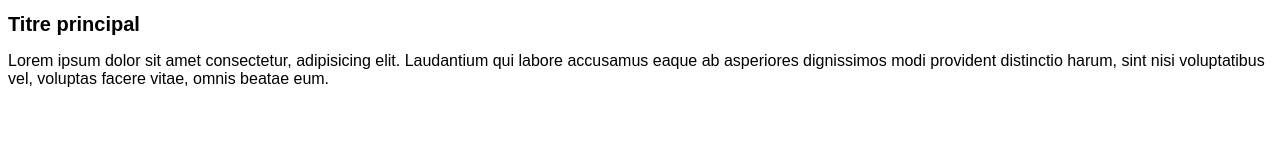
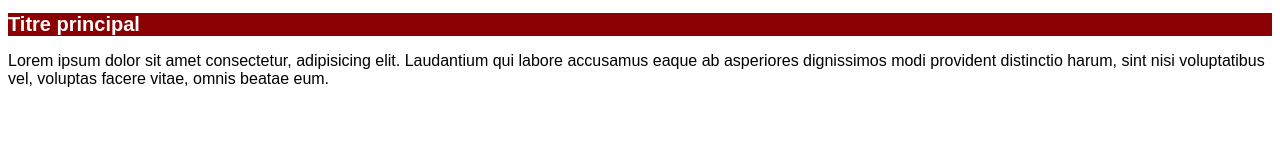
Before and after one commit to MateoGomezL/ex3, a plain HTML site: page index.html in a window 1280 px wide. Drawn offline with Linux system fonts and the light colour scheme.

Commit message:
M - modification du h1 dans le header

```diff
--- a/css/style.css
+++ b/css/style.css
@@ -1,5 +1,10 @@
 body{
     font-family: Arial;
+}
+header{
+    background-color: darkred;
+    color: white;
+    width: 100%;
 }
 h1{
     font-family: Arial;
--- a/index.html
+++ b/index.html
@@ -8,7 +8,11 @@
     <title>test git</title>
 </head>
 <body>
-    <h1>Titre principal</h1>
-    <p>Lorem ipsum dolor sit amet consectetur, adipisicing elit. Laudantium qui labore accusamus eaque ab asperiores dignissimos modi provident distinctio harum, sint nisi voluptatibus vel, voluptas facere vitae, omnis beatae eum.</p>
+    <header><h1>Titre principal</h1></header>
+    <main>
+        <p>Lorem ipsum dolor sit amet consectetur, adipisicing elit. Laudantium qui labore accusamus eaque ab asperiores dignissimos modi provident distinctio harum, sint nisi voluptatibus vel, voluptas facere vitae, omnis beatae eum.</p>
+    </main>
+    <footer></footer>
+
 </body>
 </html>
```
